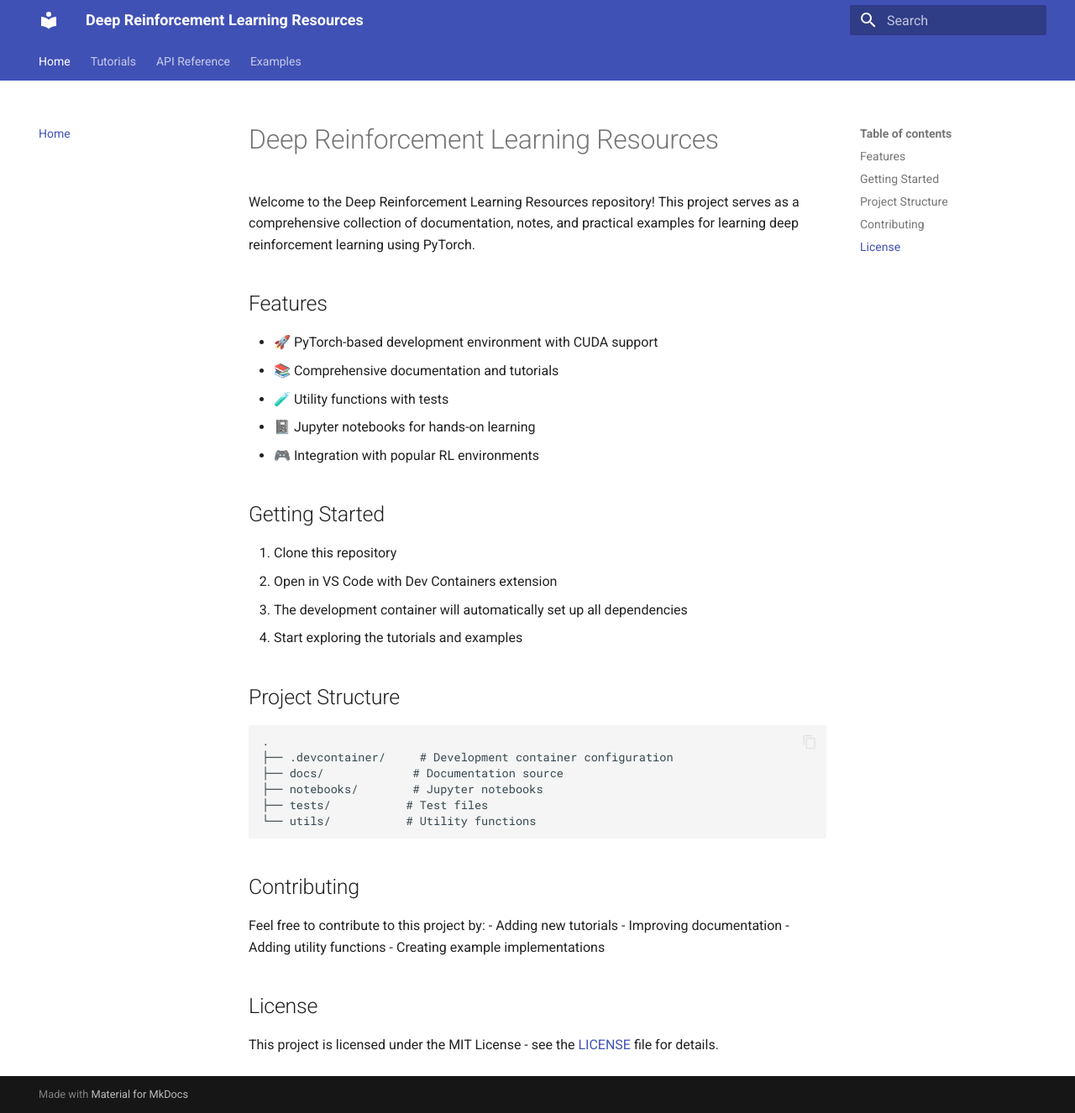
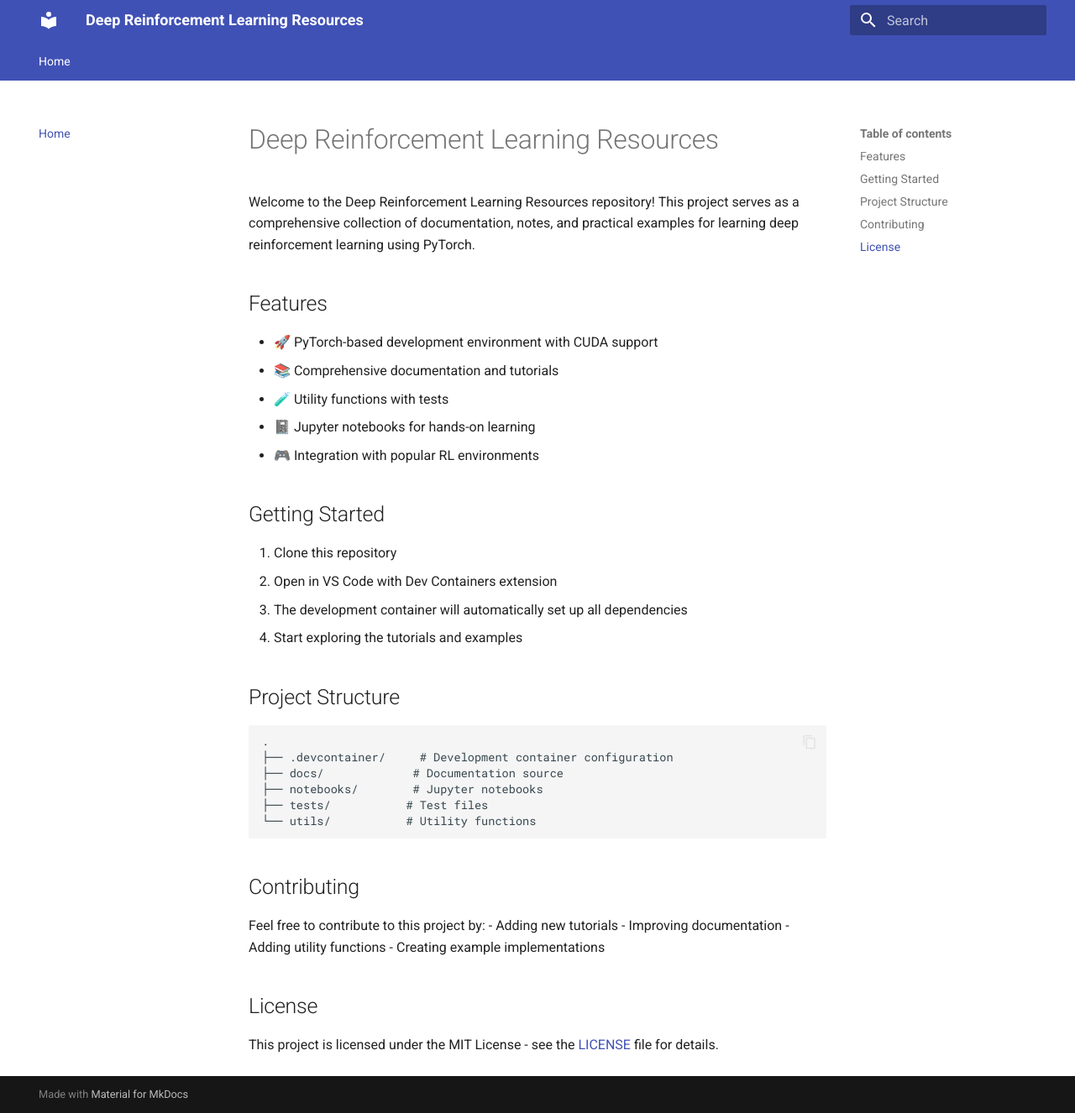
Before and after one commit to ghiret/rl_resources, an MkDocs documentation site: the page built from docs/docs/index.md, in a window 1280 px wide and 1326 px high. Shown: the whole window at 84% size. Built offline with MkDocs 1.6.1 and Material for MkDocs 9.7.7, drawn with Linux system fonts in a browser that asks for light colours; some of the changed lines change nothing that is shown.

Commit message:
fix: validate docs. (#2)
* fix: validate docs.

* fix.

* Fix: docs are now building.

```diff
--- a/docs/mkdocs.yml
+++ b/docs/mkdocs.yml
@@ -11,14 +11,14 @@ theme:
 
 nav:
   - Home: index.md
-  - Tutorials:
-    - Getting Started: tutorials/getting_started.md
-    - Environment Setup: tutorials/environment_setup.md
-  - API Reference:
-    - Utils: api/utils.md
-  - Examples:
-    - Basic DQN: examples/basic_dqn.md
-    - PPO Implementation: examples/ppo.md
+  #- Tutorials:
+  #  - Getting Started: tutorials/getting_started.md
+  #  - Environment Setup: tutorials/environment_setup.md
+  #- API Reference:
+  #  - Utils: api/utils.md
+  #- Examples:
+  #  - Basic DQN: examples/basic_dqn.md
+  #  - PPO Implementation: examples/ppo.md
 
 markdown_extensions:
   - pymdownx.highlight
```
Also changed, not shown: 1 other file.
